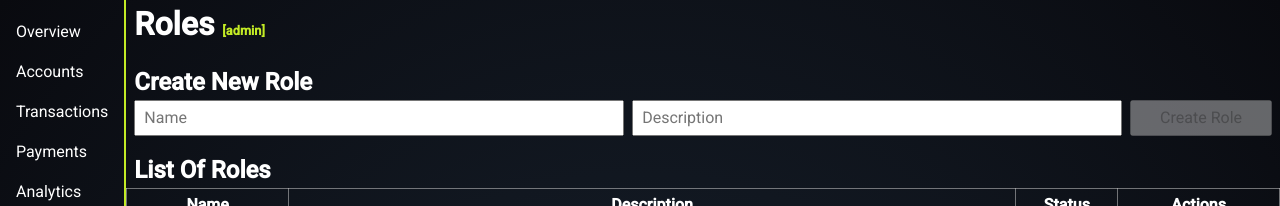
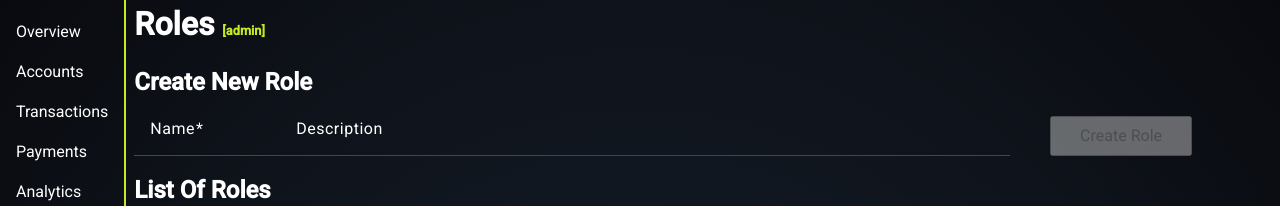
Before and after one commit to KaratSergio/Fin_Dash, an Angular app: page /admin/roles in a window 1280 px wide. Shown: the top 206 px of the page. Built offline with nearby package versions, Linux system fonts and the light colour scheme; no server answers.

Commit message:
fixes: update user, update ui

```diff
--- a/src/pages/admin/roles/roles.html
+++ b/src/pages/admin/roles/roles.html
@@ -10,15 +10,18 @@
 
     <h2 class="title">Create New Role</h2>
     <form [formGroup]="createRoleForm" (ngSubmit)="createRole()" class="create-role">
-        <input placeholder="Name" formControlName="name">
 
-        @if (createRoleForm.get('name')?.invalid && createRoleForm.get('name')?.touched) {
-        <div class="error">Name is required</div>
-        }
+        <mat-form-field appearance="fill" class="name-input">
+            <mat-label>Name</mat-label>
+            <input matInput formControlName="name">
+        </mat-form-field>
 
-        <input placeholder="Description" formControlName="description">
+        <mat-form-field appearance="fill" class="desc-field">
+            <mat-label>Description</mat-label>
+            <input matInput formControlName="description">
+        </mat-form-field>
 
-        <button type="submit" [disabled]="createRoleForm.invalid">Create Role</button>
+        <button mat-raised-button color="primary" type="submit" [disabled]="createRoleForm.invalid">Create Role</button>
     </form>
 
     <h2 class="title">List Of Roles</h2>
--- a/src/pages/admin/roles/roles.scss
+++ b/src/pages/admin/roles/roles.scss
@@ -57,19 +57,29 @@
         margin: 0 0 1rem 0;
         display: flex;
         padding: 0 0.5rem;
-        gap: 0.5rem;
+        // gap: 0.5rem;
 
-        input {
-            padding: 0.25rem 0.5rem;
+        button {
+            padding: 0 1.75rem;
+            height: 2.5rem;
+            margin: 0 5rem 0 2.5rem;
+            align-self: flex-end;
+        }
+
+        .name-input {
+            flex: 0.2;
+        }
+
+        .name-input ::ng-deep .mat-mdc-form-field-subscript-wrapper {
+            display: none !important;
+        }
+
+        .desc-field {
             flex: 1;
         }
 
-        button {
-            padding: 0 1.75rem;
-        }
-
-        .name-input {
-            flex: 0.1;
+        .desc-field ::ng-deep .mat-mdc-form-field-subscript-wrapper {
+            display: none !important;
         }
     }
 
--- a/src/pages/admin/roles/roles.ts
+++ b/src/pages/admin/roles/roles.ts
@@ -1,12 +1,13 @@
 import { Component, signal, inject, effect } from "@angular/core";
 import { RouterModule } from '@angular/router';
 import { ReactiveFormsModule, FormBuilder, Validators } from '@angular/forms';
+import { MatInputModule } from '@angular/material/input';
 import { RolesService, Role } from "../../../services/roles.service";
 
 @Component({
   selector: "app-admin-roles",
   standalone: true,
-  imports: [RouterModule, ReactiveFormsModule],
+  imports: [RouterModule, ReactiveFormsModule, MatInputModule],
   templateUrl: "./roles.html",
   styleUrls: ["./roles.scss"]
 })
--- a/src/pages/admin/users/users.html
+++ b/src/pages/admin/users/users.html
@@ -84,8 +84,27 @@
         <td><input [value]="user.firstname" #firstname (input)="user.firstname = firstname.value"></td>
         <td><input [value]="user.lastname" #lastname (input)="user.lastname = lastname.value"></td>
         <td><input [value]="user.email" #email (input)="user.email = email.value"></td>
-        <td>{{ getRoleNames(user) }}</td>
-        <td>{{ user.officeId }}</td>
+
+        <td>
+          <mat-form-field appearance="outline" class="table-field-select">
+            <mat-select [(ngModel)]="user.roles" multiple>
+              @for (role of roles(); track role.id) {
+              <mat-option [value]="role.id">{{ role.name }}</mat-option>
+              }
+            </mat-select>
+          </mat-form-field>
+        </td>
+
+        <td>
+          <mat-form-field appearance="outline" class="table-field-select">
+            <mat-select [(ngModel)]="user.officeId">
+              @for (office of officesService.offices(); track office.id) {
+              <mat-option [value]="office.id">{{ office.name }}</mat-option>
+              }
+            </mat-select>
+          </mat-form-field>
+        </td>
+
         <td>
           <button (click)="updateUser(user)">Update</button>
           <button (click)="deleteUser(user.id)">Delete</button>
--- a/src/pages/admin/users/users.scss
+++ b/src/pages/admin/users/users.scss
@@ -19,7 +19,12 @@
             border: 1px solid #cccccc86;
         }
 
+        td:nth-child(5) {
+            padding: 0;
+        }
+
         td:nth-child(6) {
+            padding: 0;
             text-align: center;
         }
 
@@ -66,3 +71,27 @@
         margin-left: 0.5rem;
     }
 }
+
+/* Selectors in table, custom styles */
+.table-field-select.mat-mdc-form-field {
+    display: block !important;
+}
+
+.table-field-select ::ng-deep .mat-mdc-form-field-subscript-wrapper {
+    display: none !important;
+}
+
+.table-field-select ::ng-deep .mdc-text-field--outlined:not(.mdc-text-field--disabled) .mat-mdc-notch-piece {
+    border: none;
+}
+
+.table-field-select ::ng-deep .mdc-text-field--outlined .mat-mdc-form-field-infix,
+.mdc-text-field--no-label .mat-mdc-form-field-infix {
+    padding-bottom: 0;
+}
+
+.table-field-select ::ng-deep .mat-mdc-form-field-infix {
+    min-height: 0;
+    padding-top: 0;
+    padding-bottom: 0;
+}
--- a/src/pages/admin/users/users.ts
+++ b/src/pages/admin/users/users.ts
@@ -1,6 +1,6 @@
 import { Component, signal, inject, effect } from "@angular/core";
 import { RouterModule } from '@angular/router';
-import { ReactiveFormsModule, FormBuilder, Validators } from '@angular/forms';
+import { ReactiveFormsModule, FormBuilder, Validators, FormsModule } from '@angular/forms';
 
 import { MatFormFieldModule } from '@angular/material/form-field';
 import { MatSelectModule } from '@angular/material/select';
@@ -20,6 +20,7 @@ import { PasswordModal } from "../../../components/modals/password-modal";
     MatFormFieldModule,
     MatSelectModule,
     MatInputModule,
+    FormsModule,
     RouterModule,
     PasswordModal
   ],
@@ -48,7 +49,7 @@ export class UsersAdminPage {
     email: ['', [Validators.required, Validators.email]],
     password: ['', Validators.required],
     officeId: ['', Validators.required],
-    roles: [[] as number[]]
+    roles: [[] as number[], Validators.required]
   });
 
   private loadUsers = effect(() => {
--- a/src/services/user.service.ts
+++ b/src/services/user.service.ts
@@ -7,13 +7,17 @@ import { Role } from './roles.service';
 export interface AppUser {
     id: number;                   // User ID
     username: string;             // Login name
-    firstname?: string;           // First name
-    lastname?: string;            // Last name
-    email?: string;               // Email
-    password?: string;            // Password (only on create/change)
+    firstname: string;           // First name
+    lastname: string;            // Last name
+    email: string;               // Email
+    password: string;            // Password (only on create/change)
+    sendPasswordToEmail: boolean; // Send password to Email
+
     officeId: number;             // Office ID the user belongs to
+    officeName: string;           // Office name the user belongs to
+
     selectedRoles: Role[];        // List of assigned roles
-    sendPasswordToEmail: boolean; // Send password to Email
+    roles: number[];              // User roles ID
 }
 
 @Injectable({ providedIn: 'root' })
@@ -32,7 +36,13 @@ export class UsersService {
 
         this.http.get<AppUser[]>(this.baseUrl)
             .pipe(
-                tap(list => this.users.set(list)),
+                tap(list => {
+                    const normalized = list.map(user => ({
+                        ...user,
+                        roles: user.selectedRoles.map(r => r.id) //  IDs only
+                    }));
+                    this.users.set(normalized);
+                }),
                 catchError(err => {
                     this.error.set(err.message || 'Failed to load users');
                     return of([]);
@@ -61,7 +71,8 @@ export class UsersService {
 
     // Update user
     updateUser(userId: number, user: Partial<AppUser>) {
-        return this.http.put<AppUser>(`${this.baseUrl}/${userId}`, user).pipe(
+        const { id, officeName, selectedRoles, ...payload } = user;
+        return this.http.put<AppUser>(`${this.baseUrl}/${userId}`, payload).pipe(
             tap(() => this.fetchUsers())
         );
     }
```
